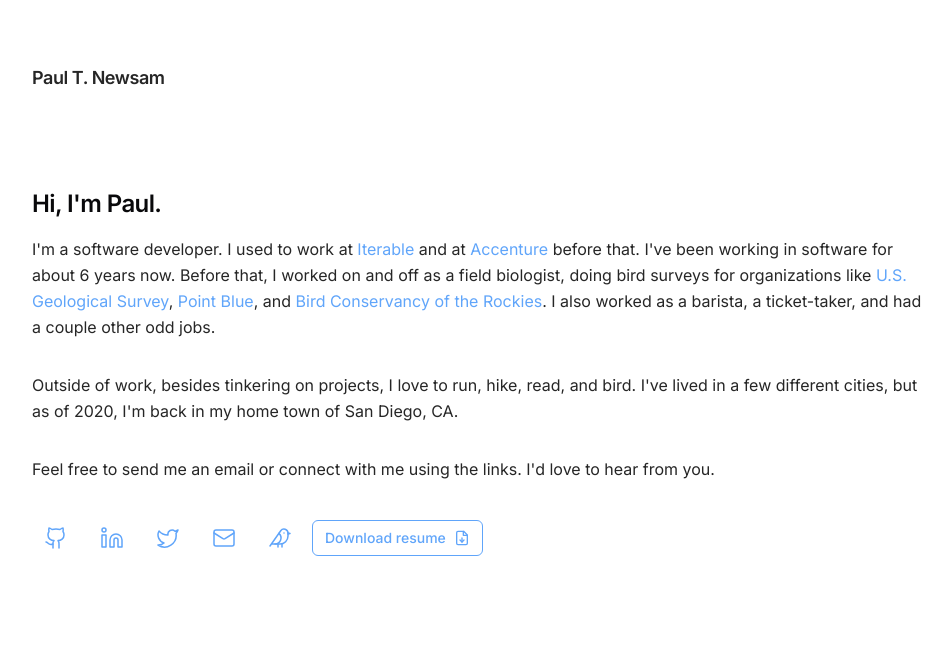
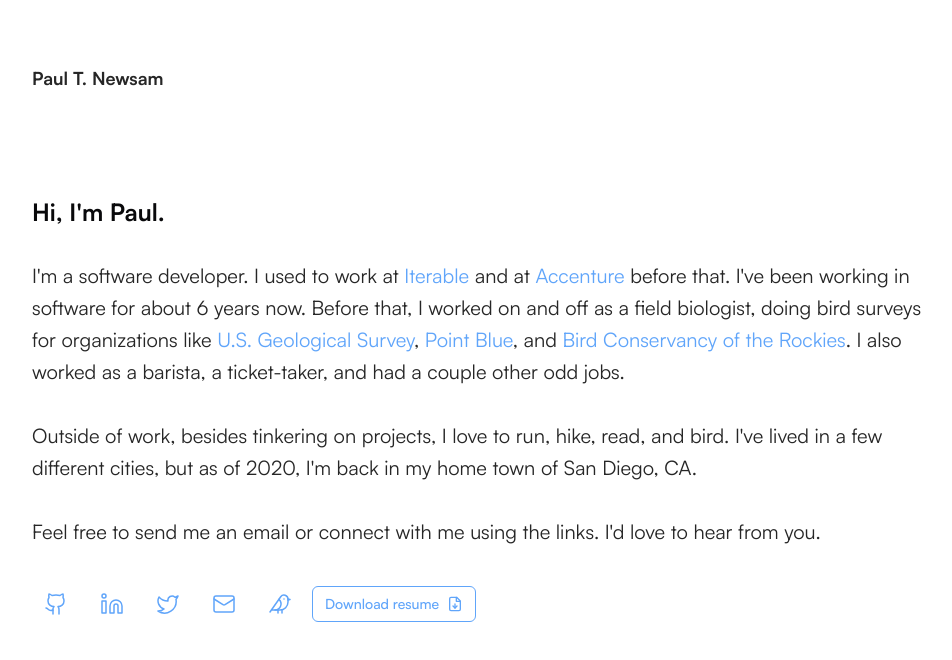
Before and after one commit to pnewsam/paultnewsam.com, a Next.js app: page / in a window 1280 px wide. Shown: the top 660 px of the page, without its empty margins (160-1112 px from the left). Built offline with nearby package versions, Linux system fonts and the light colour scheme.

Commit message:
Change font to Satoshi.

```diff
--- a/src/app/layout.tsx
+++ b/src/app/layout.tsx
@@ -1,9 +1,13 @@
 import type { Metadata } from "next";
-import { Inter } from "next/font/google";
+
+import localFont from "next/font/local";
 import { TopNav } from "@/components/TopNav";
 import "./globals.css";
 
-const inter = Inter({ subsets: ["latin"] });
+const satoshi = localFont({
+  src: "./Satoshi-Variable.woff2",
+  display: "swap",
+});
 
 export const metadata: Metadata = {
   title: "Paul T. Newsam | Frontend Developer",
@@ -17,7 +21,7 @@ export default function RootLayout({
 }) {
   return (
     <html lang="en">
-      <body className={`${inter.className} bg-white`}>
+      <body className={`${satoshi.className} bg-white`}>
         <main className="">
           <div className="w-full max-w-[960px] mx-auto">
             <TopNav />
--- a/src/app/page.tsx
+++ b/src/app/page.tsx
@@ -7,7 +7,7 @@ import { IconLink } from "@/components/IconLink";
 export default function Home() {
   return (
     <div>
-      <H1 className="mb-4">Hi, I&apos;m Paul.</H1>
+      <H1 className="mb-8">Hi, I&apos;m Paul.</H1>
       <Body className="mb-8">
         I&apos;m a software developer. I used to work at{" "}
         <ExternalLink href="https://www.iterable.com/">Iterable</ExternalLink>{" "}
--- a/src/components/IconLink.tsx
+++ b/src/components/IconLink.tsx
@@ -16,7 +16,7 @@ export const IconLink = ({
       className="rounded-full w-12 h-12 p-2 inline-flex justify-center hover:bg-blue-100"
     >
       <Icon className="w-6 h-6 stroke-[1.5]" />
-      <span className="text-sm sr-only">{text}</span>
+      <span className="text-base sr-only">{text}</span>
     </ExternalLink>
   );
 };
--- a/src/components/TopNav.tsx
+++ b/src/components/TopNav.tsx
@@ -6,7 +6,7 @@ export const TopNav = () => {
     <div className="py-8 md:py-16 px-8">
       <div className="w-full flex justify-between gap-4">
         <Link
-          className="text-lg tracking-tight text-neutral-800 font-semibold mb-2transition hover:text-neutral-600"
+          className="text-lg text-neutral-800 font-bold mb-2 transition hover:text-neutral-600"
           href="/"
         >
           Paul T. Newsam
--- a/src/components/typography/index.tsx
+++ b/src/components/typography/index.tsx
@@ -9,7 +9,7 @@ export const Body = ({
   children: React.ReactNode;
   className?: string;
 }) => (
-  <p className={cn("text-neutral-800 leading-relaxed", className)}>
+  <p className={cn("text-xl text-neutral-800 leading-8", className)}>
     {children}
   </p>
 );
@@ -45,11 +45,7 @@ export const H1 = ({
 }: {
   children: React.ReactNode;
   className?: string;
-}) => (
-  <h1 className={cn("text-2xl font-semibold tracking-tight", className)}>
-    {children}
-  </h1>
-);
+}) => <h1 className={cn("text-2xl font-bold", className)}>{children}</h1>;
 
 export const H2 = ({
   children,
@@ -57,11 +53,7 @@ export const H2 = ({
 }: {
   children: React.ReactNode;
   className?: string;
-}) => (
-  <h2 className={cn("text-xl font-semibold tracking-tight", className)}>
-    {children}
-  </h2>
-);
+}) => <h2 className={cn("text-xl font-bold", className)}>{children}</h2>;
 
 export const InternalLink = ({
   href,
```
Also changed, not shown: src/components/ui/tooltip.tsx (+10 -10 lines), src/app/Satoshi-Variable.woff2 (added).
